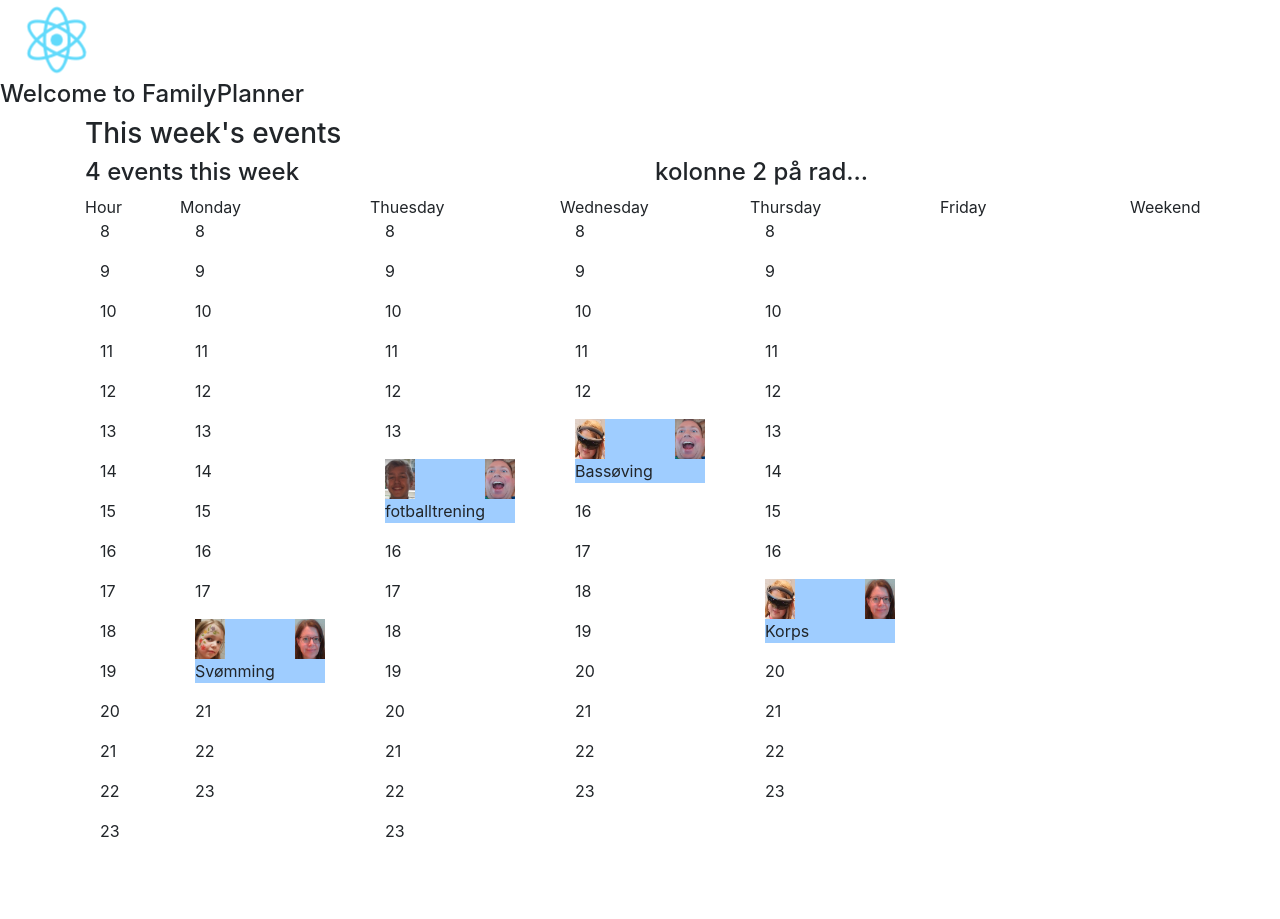
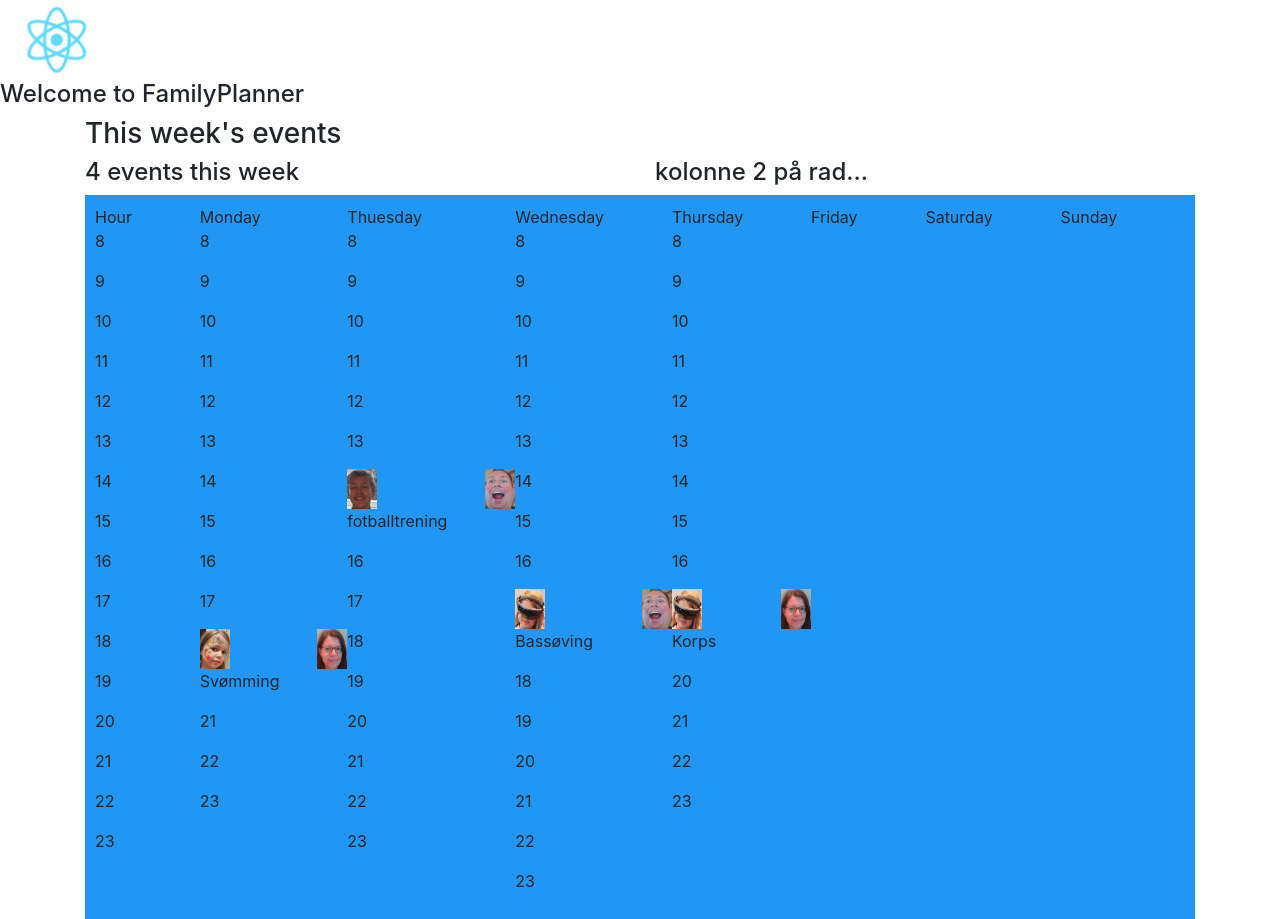
Before and after one commit to joelmheim/familyplanner-web, a React (Create React App) app: page / in a window 1280 px wide. Before the commit the page ends 859 px from the top, so only its background shows below. Built offline with nearby package versions, Linux system fonts and the light colour scheme.

Commit message:
replaced container with grid-container

```diff
--- a/src/App.css
+++ b/src/App.css
@@ -38,13 +38,28 @@
 }
 
 .css_duration1 {
-  padding: 10%;
+  height: auto;
 }
 
 .css_duration2 {
-  padding: 20%;
+  height: auto;
 }
 
 .css_duration3 {
-  padding: 30%;
+  height: auto;
 }
+
+
+.grid-container {
+  display: grid;
+  grid-template-columns: auto auto auto auto auto auto auto auto;
+  background-color: #2196F3;
+  padding: 10px;
+}
+.grid-item {
+  background-color: rgba(255, 255, 255, 0.8);
+  border: 1px solid rgba(0, 0, 0, 0.8);
+  padding: 20px;
+  font-size: 30px;
+  text-align: center;
+}
--- a/src/App.js
+++ b/src/App.js
@@ -39,37 +39,41 @@ class WeekOverview extends Component {
                             <h4 className="event-figure">kolonne 2 på rad...</h4>
                         </div>
                     </div>
-
-                    <div className="row">
-                        <div className="col-md-1">
+                    <div class="grid-container">
+                        <div class="grid-item-hour">
                             Hour
                             {this._populateHours()}
                         </div>
-                        <div className="col-md-2">
+                        <div class="grid-item-weekdays">
                             Monday
                             {this._populateEvents(mondayEvents)}
                         </div>
-                        <div className="col-md-2">
+                        <div class="grid-item-weekdays">
                             Thuesday
                             {this._populateEvents(thuesdayEvents)}
                         </div>
-                        <div className="col-md-2">
+                        <div class="grid-item-weekdays">
                             Wednesday
                             {this._populateEvents(wednesdayEvents)}
                         </div>
-                        <div className="col-md-2">
+                        <div class="grid-item-weekdays">
                             Thursday
                             {this._populateEvents(thursdayEvents)}
                         </div>
-                        <div className="col-md-2">
+                        <div class="grid-item-weekdays">
                             Friday
                             {this._populateEvents(fridayEvents)}
                         </div>
-                        <div className="col-md-1">
-                            Weekend
-                            {saturdayEvents}{sundayEvents}
+                        <div class="grid-item-weekend">
+                            Saturday
+                            {this._populateEvents(saturdayEvents)}
+                        </div>
+                        <div class="grid-item-weekend">
+                            Sunday
+                            {this._populateEvents(sundayEvents)}
                         </div>
                     </div>
+
                 </div>
             </div>
         );
@@ -101,8 +105,8 @@ class WeekOverview extends Component {
                 id: 3,
                 actor: {pid: 4, name: 'Maia', image: './images/Maia.png'},
                 helper: {pid: 0, name: 'Jørn', image: './images/Jorn.png'},
-                start: '2018-08-22T13:00:00.000',
-                end: '2018-08-22T16:00:00.000',
+                start: '2018-08-22T17:00:00.000',
+                end: '2018-08-22T18:00:00.000',
                 activity: {name: 'Bassøving', location: 'Charlottenlund'}
             },
             {
@@ -160,6 +164,9 @@ class WeekOverview extends Component {
     }
 
     _populateEvents(dailyEventList) {
+        //ToDo - include push of items for days with no events
+
+
         console.log('dailyEvents + length: ', dailyEventList, ' ', dailyEventList.length, ' ', typeof dailyEventList);
         const starthour = 8;
         const endhour = 23;
@@ -196,7 +203,8 @@ class WeekOverview extends Component {
                     helper={eventHour.event.props.helper}
                     helperImage={eventHour.event.props.helperImage}
                     location={eventHour.event.props.location}
-                    start={eventHour.event.props.start}/>);
+                    start={eventHour.event.props.start}
+                    end={eventHour.event.props.end}/>);
             } else {
                 return(<Hour
                     key={eventHour.id}
@@ -212,11 +220,11 @@ class WeekOverview extends Component {
 class Hour extends Component {
   render () {
       return (
-        <div className="container">
+
             <div className="hour">
                 <p>{this.props.hour}</p>
             </div>
-        </div>
+
       );
   }
 }
@@ -228,22 +236,28 @@ class Event extends Component {
       console.log("Dato ",  this.props.start, typeof this.props.start);
       console.log("Activity ", this.props.activity, typeof this.props.activity);
       return (
-        <div className="container">
             <div className='event'>
-                <div className="event-activty" >
+                <div className={this._getDuration()} >
                     <img className="image"  src={this.props.actorImage} />
                     <img className="image" src={this.props.helperImage} align="right" />
                     <p> {this.props.activity}</p>
+                </div>
+            </div>
 
-                </div>
-
-
-            </div>
-        </div>
     );
   }
 
+    _getDuration() {
 
+        const startObj = new Date(this.props.start);
+        const endObj = new Date(this.props.end);
+
+        let duration = endObj.getHours() - startObj.getHours();
+        return "css_duration" + duration;
+    }
+
+
+//TODO - is this used/necessary?
   _getDates(){
 
       let dateList = [];
@@ -297,8 +311,8 @@ class Event extends Component {
   }
 }
 
+//TODO - check if this is neccesary / used
 class DateEvent extends Component {
-
     render() {
         let duration = this._getduration();
         return (
@@ -313,9 +327,7 @@ class DateEvent extends Component {
             </div>
         );
     }
-
     _getduration() {
-
         let durationHours = this.props.endHour- this.props.startHour;
         let css_style = "css_duration" + durationHours;
         //css_style +=  durationHours;
@@ -325,4 +337,5 @@ class DateEvent extends Component {
     }
 }
 
+
 export default WeekOverview;
```
